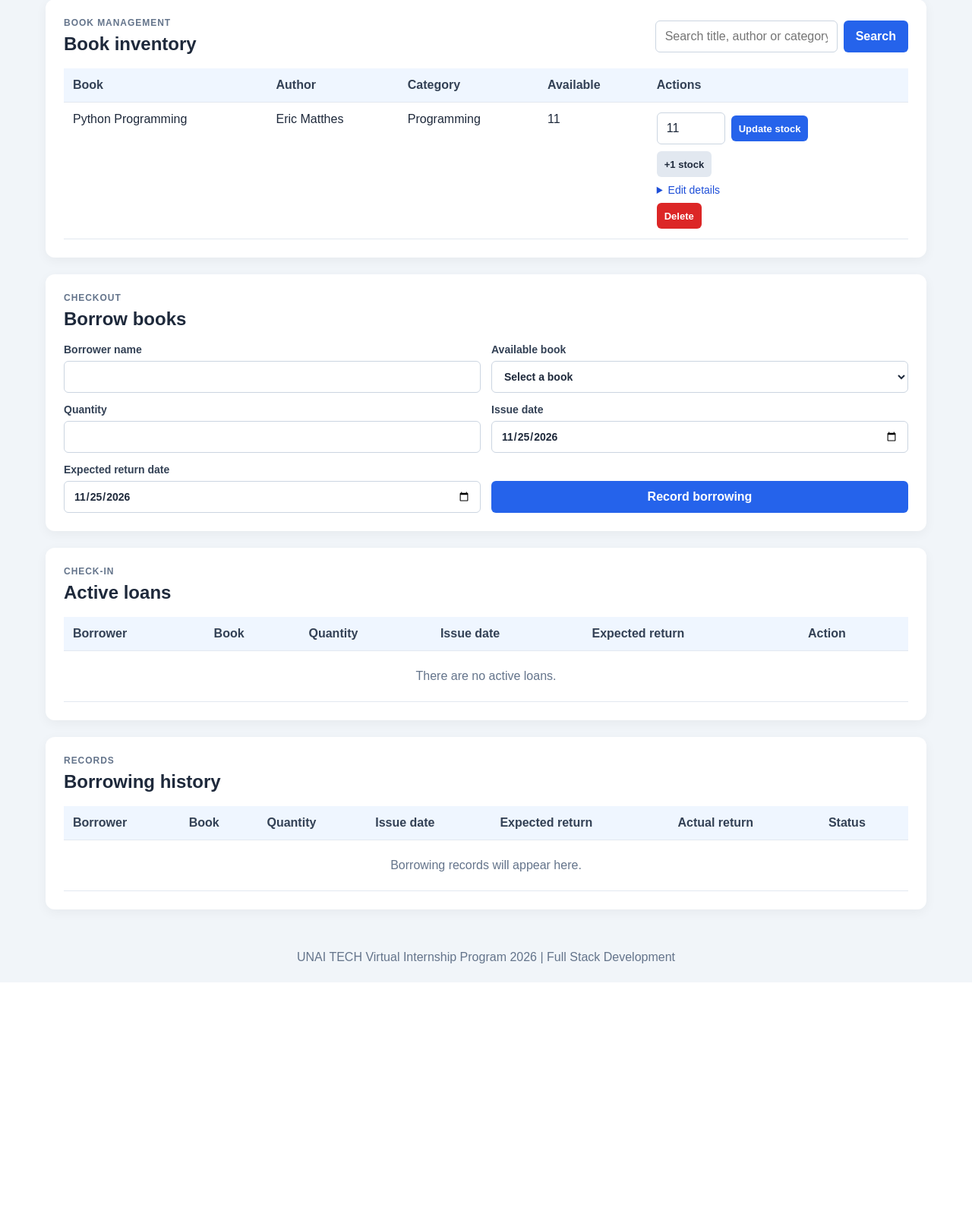
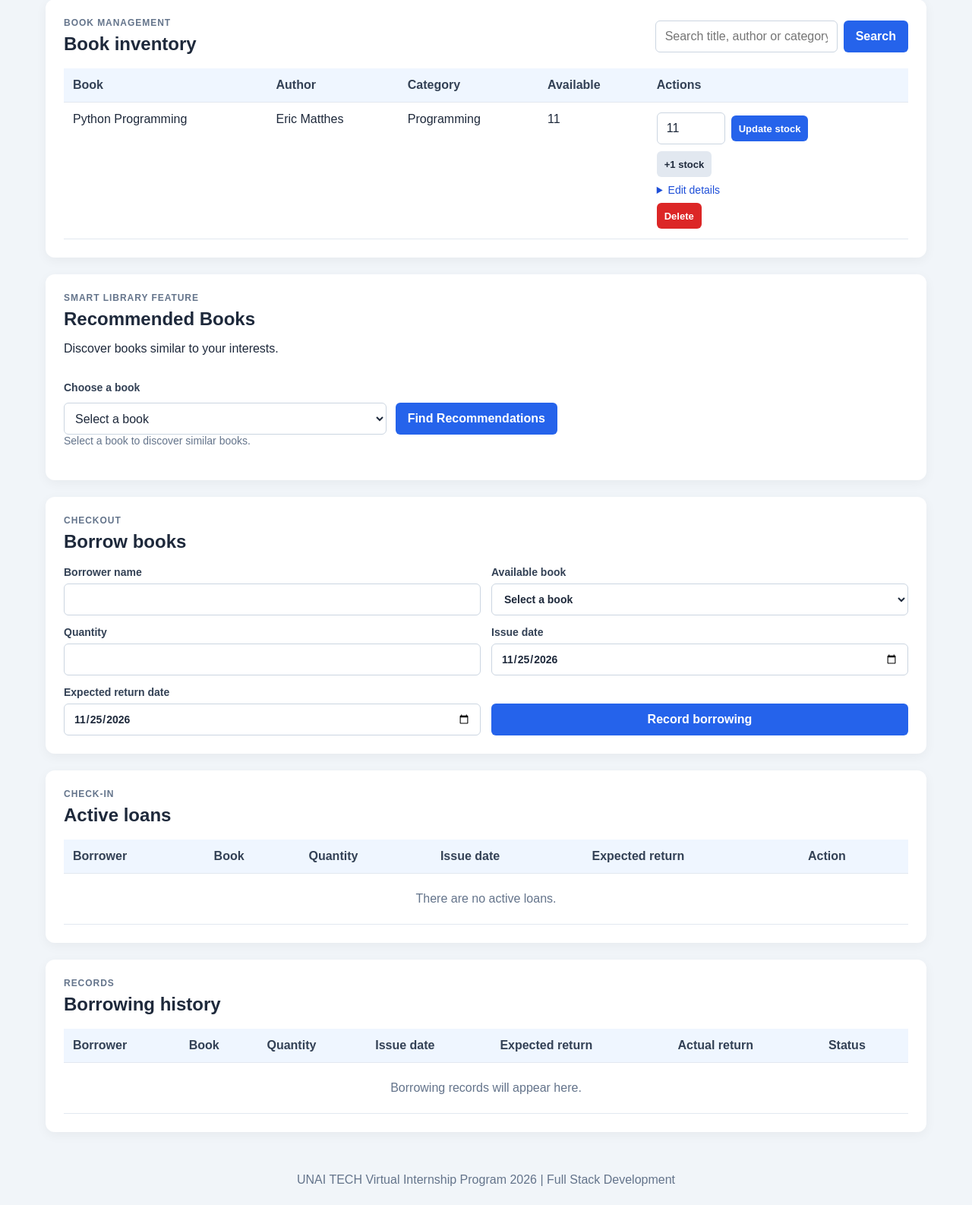
Before and after one commit to Gowtham280103/AI-Library-Management-System, a Flask app: page / in a window 1280 px wide. Shown: the part 809-2395 px from the top of the page at 76% size. Before the commit the page ends 2102 px from the top, so only its background shows below. Run offline with Flask 3, Linux system fonts and the light colour scheme; data comes from the database, SQL or seed files in the repository; data that the repository does not hold is empty.

Commit message:
Add smart book recommendation feature

```diff
--- a/backend/app.py
+++ b/backend/app.py
@@ -3,10 +3,9 @@ from contextlib import closing
 from datetime import date
 import os
 
-from flask import Flask, flash, redirect, render_template, request, url_for
-
+from flask import Flask, flash, redirect, render_template, request, url_for, jsonify
 from db import get_db_connection, create_table
-
+from recommendations import recommend_books
 
 app = Flask(__name__)
 app.config["SECRET_KEY"] = os.environ.get(
@@ -341,5 +340,29 @@ def return_book(loan_id):
     return redirect(url_for("index"))
 
 
+@app.route("/api/recommendations/<int:book_id>", methods=["GET"])
+def book_recommendations(book_id):
+    try:
+        with closing(get_db_connection()) as conn:
+            recommendations = recommend_books(conn, book_id)
+
+            if recommendations is None:
+                return jsonify({
+                    "success": False,
+                    "message": "Book not found."
+                }), 404
+
+            return jsonify({
+                "success": True,
+                "book_id": book_id,
+                "recommendations": recommendations
+            }), 200
+
+    except Exception:
+        app.logger.exception("Recommendation API failed")
+        return jsonify({
+            "success": False,
+            "message": "Unable to generate recommendations."
+        }), 500
 if __name__ == "__main__":
-    app.run(debug=True)
+    app.run(host="127.0.0.1", port=5000, debug=True)
--- a/backend/static/css/style.css
+++ b/backend/static/css/style.css
@@ -383,3 +383,52 @@ footer {
         flex: 1 1 100%;
     }
 }
+
+.recommendation-controls {
+    display: grid;
+    grid-template-columns: 1fr auto;
+    gap: 12px;
+    align-items: end;
+    max-width: 650px;
+}
+
+.recommendation-controls label {
+    grid-column: 1 / -1;
+}
+
+.recommendation-controls select {
+    min-height: 42px;
+    padding: 10px;
+    border: 1px solid #cbd5e1;
+    border-radius: 6px;
+}
+
+.recommendation-grid {
+    display: grid;
+    grid-template-columns: repeat(auto-fit, minmax(200px, 1fr));
+    gap: 16px;
+    margin-top: 20px;
+}
+
+.recommendation-card {
+    padding: 18px;
+    border: 1px solid #dbeafe;
+    border-radius: 10px;
+    background: #f8fafc;
+}
+
+.recommendation-card h3 {
+    margin-top: 0;
+    color: #1d4ed8;
+}
+
+.recommendation-card p {
+    color: #475569;
+    font-size: 14px;
+}
+
+@media (max-width: 600px) {
+    .recommendation-controls {
+        grid-template-columns: 1fr;
+    }
+}
--- a/backend/static/js/script.js
+++ b/backend/static/js/script.js
@@ -30,3 +30,70 @@ document.querySelectorAll("form[data-confirm]").forEach((form) => {
         if (!window.confirm(form.dataset.confirm)) event.preventDefault();
     });
 });
+
+const recommendBook = document.querySelector("#recommend-book");
+const recommendButton = document.querySelector("#recommend-button");
+const recommendationMessage = document.querySelector("#recommendation-message");
+const recommendationResults = document.querySelector("#recommendation-results");
+
+if (recommendBook && recommendButton) {
+    recommendButton.addEventListener("click", async () => {
+        const bookId = recommendBook.value;
+
+        recommendationResults.replaceChildren();
+
+        if (!bookId) {
+            recommendationMessage.textContent = "Please select a book first.";
+            return;
+        }
+
+        recommendationMessage.textContent = "Finding similar books...";
+        recommendButton.disabled = true;
+
+        try {
+            const response = await fetch(
+                `/api/recommendations/${encodeURIComponent(bookId)}`
+            );
+
+            const data = await response.json();
+
+            if (!response.ok || !data.success) {
+                throw new Error(data.message || "Unable to get recommendations.");
+            }
+
+            if (data.recommendations.length === 0) {
+                recommendationMessage.textContent =
+                    "No similar books are currently available.";
+                return;
+            }
+
+            recommendationMessage.textContent =
+                `Found ${data.recommendations.length} recommended book(s).`;
+
+            data.recommendations.forEach((book) => {
+                const card = document.createElement("article");
+                card.className = "recommendation-card";
+
+                const title = document.createElement("h3");
+                title.textContent = book.title;
+
+                const author = document.createElement("p");
+                author.textContent = `Author: ${book.author}`;
+
+                const category = document.createElement("p");
+                category.textContent = `Category: ${book.category}`;
+
+                const stock = document.createElement("p");
+                stock.textContent = `Available copies: ${book.quantity}`;
+
+                card.append(title, author, category, stock);
+                recommendationResults.appendChild(card);
+            });
+
+        } catch (error) {
+            recommendationMessage.textContent = error.message;
+        } finally {
+            recommendButton.disabled = false;
+        }
+    });
+}
--- a/backend/templates/index.html
+++ b/backend/templates/index.html
@@ -140,6 +140,35 @@
         </div>
     </section>
 
+<section class="card" id="recommendations">
+    <div class="section-heading">
+        <div>
+            <p class="eyebrow">SMART LIBRARY FEATURE</p>
+            <h2>Recommended Books</h2>
+            <p>Discover books similar to your interests.</p>
+        </div>
+    </div>
+
+    <div class="recommendation-controls">
+        <label for="recommend-book">Choose a book</label>
+        <select id="recommend-book">
+            <option value="">Select a book</option>
+            {% for book in books %}
+                <option value="{{ book.id }}">{{ book.title }} - {{ book.author }}</option>
+            {% endfor %}
+        </select>
+        <button type="button" id="recommend-button">
+            Find Recommendations
+        </button>
+    </div>
+
+    <p id="recommendation-message" class="form-hint" aria-live="polite">
+        Select a book to discover similar books.
+    </p>
+
+    <div id="recommendation-results" class="recommendation-grid"></div>
+</section>
+
     <section class="card" id="borrow">
         <div class="section-heading">
             <div>
```
Also changed, not shown: backend/recommendations.py (added, +63 -0 lines).
